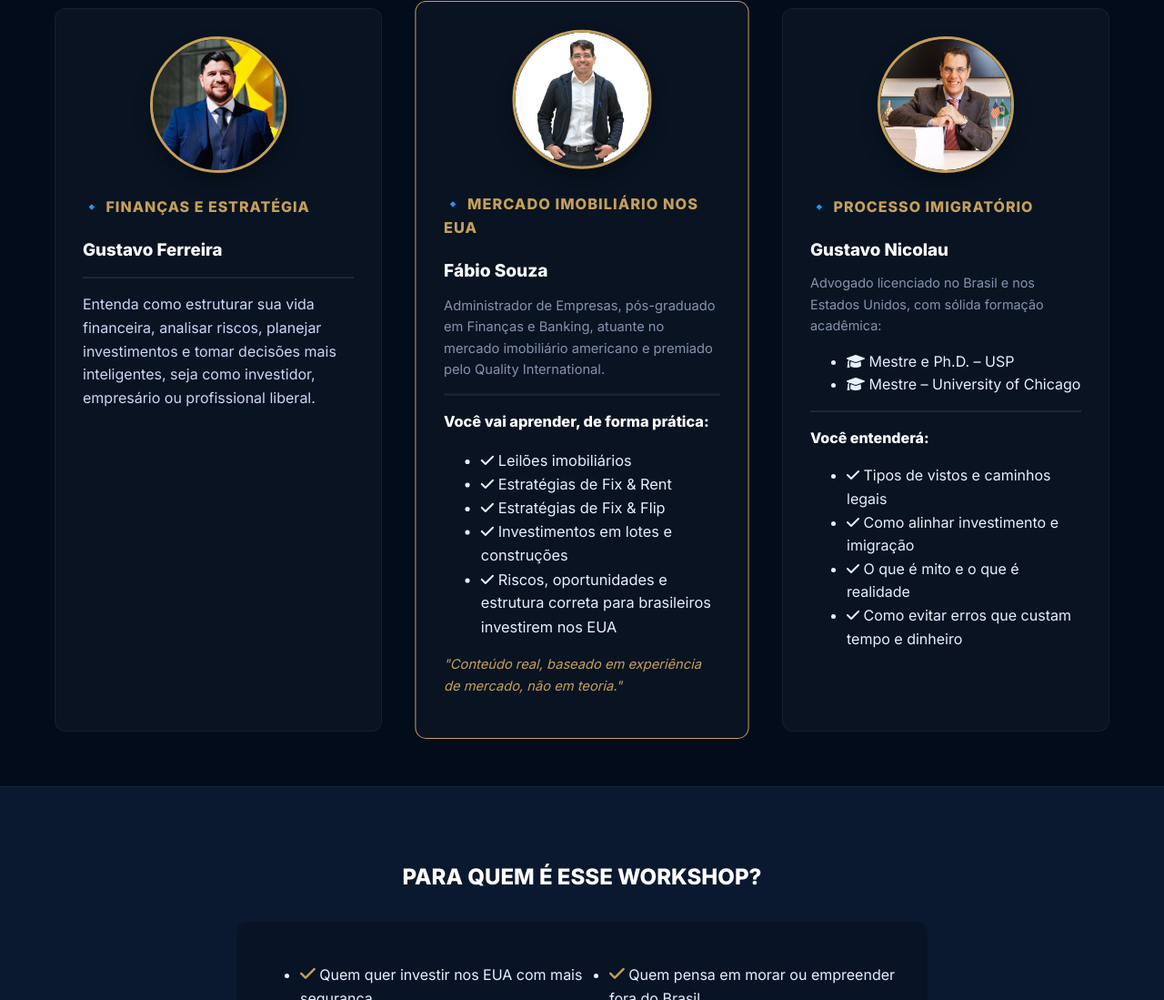
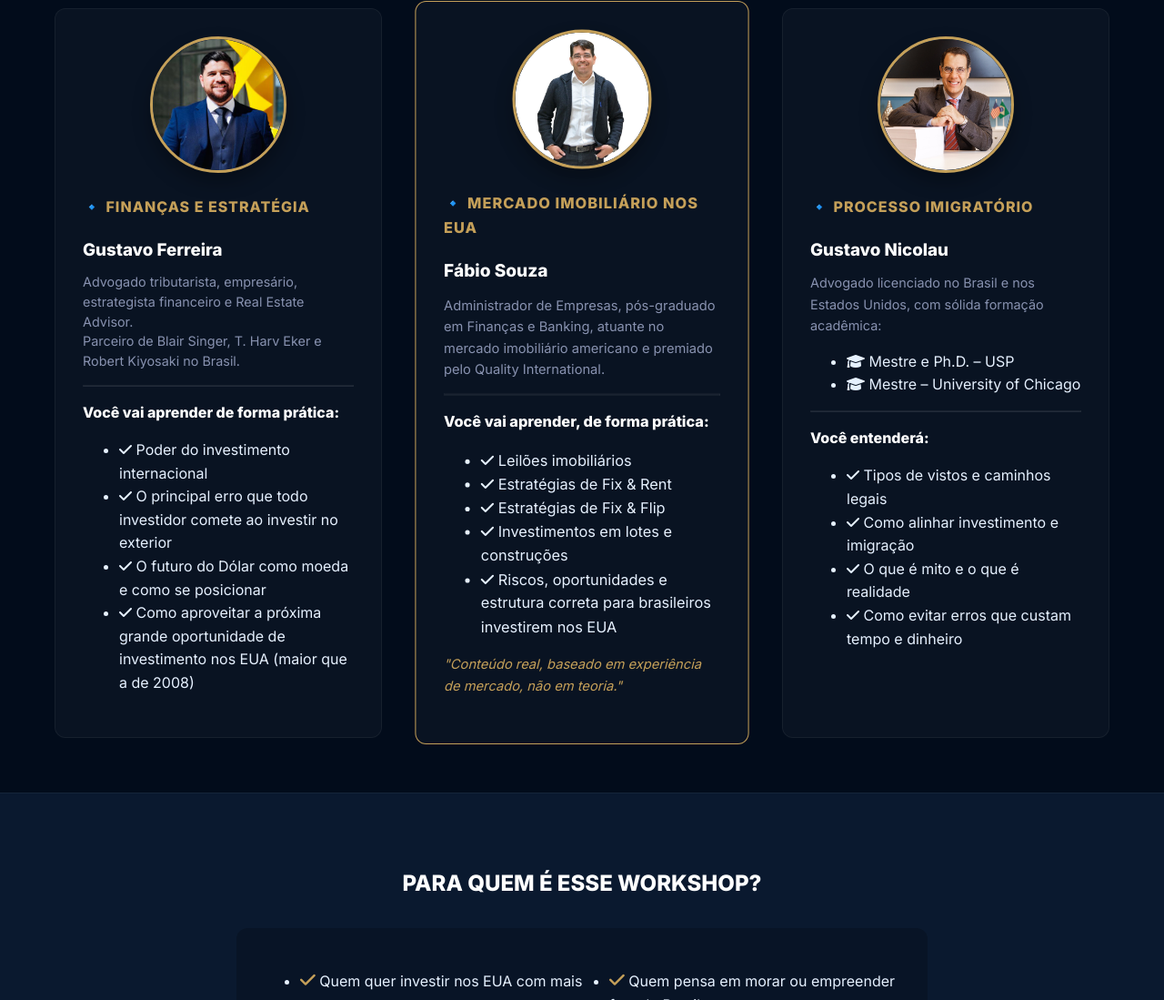
Before and after one commit to jlucasslima/WorkShop-InsideREI26, a website: page index.html in a window 1280 px wide. Shown: the part 1342-2441 px from the top of the page at 91% size. Drawn offline with Linux system fonts and the light colour scheme.

Commit message:
Update index.html

```diff
--- a/index.html
+++ b/index.html
@@ -162,10 +162,22 @@
     <div style="text-align: left;">
         <h4 style="color: #c5a059; text-transform: uppercase; letter-spacing: 1px; margin-bottom: 10px;">🔹 Finanças e Estratégia</h4>
         <h3 style="color: white; margin-bottom: 5px;">Gustavo Ferreira</h3>
+
+        <p style="color: #8892b0; font-size: 0.9rem; margin-top: 10px; line-height: 1.5;">
+            Advogado tributarista, empresário, estrategista financeiro e Real Estate Advisor.<br>
+            Parceiro de Blair Singer, T. Harv Eker e Robert Kiyosaki no Brasil.
+        </p>
+
         <hr style="border-color: rgba(255,255,255,0.1); margin: 15px 0;">
-                        <p style="color: #ccd6f6; line-height: 1.6;">
-                            Entenda como estruturar sua vida financeira, analisar riscos, planejar investimentos e tomar decisões mais inteligentes, seja como investidor, empresário ou profissional liberal.
-                        </p>
+
+        <p style="color: white; font-weight: bold; margin-bottom: 15px;">Você vai aprender de forma prática:</p>
+
+        <ul class="check-list">
+            <li><i class="fas fa-check"></i> Poder do investimento internacional</li>
+            <li><i class="fas fa-check"></i> O principal erro que todo investidor comete ao investir no exterior</li>
+            <li><i class="fas fa-check"></i> O futuro do Dólar como moeda e como se posicionar</li>
+            <li><i class="fas fa-check"></i> Como aproveitar a próxima grande oportunidade de investimento nos EUA (maior que a de 2008)</li>
+        </ul>
     </div>
 </div>
 
```
Lines whose indentation alone changed are shown as unchanged.
